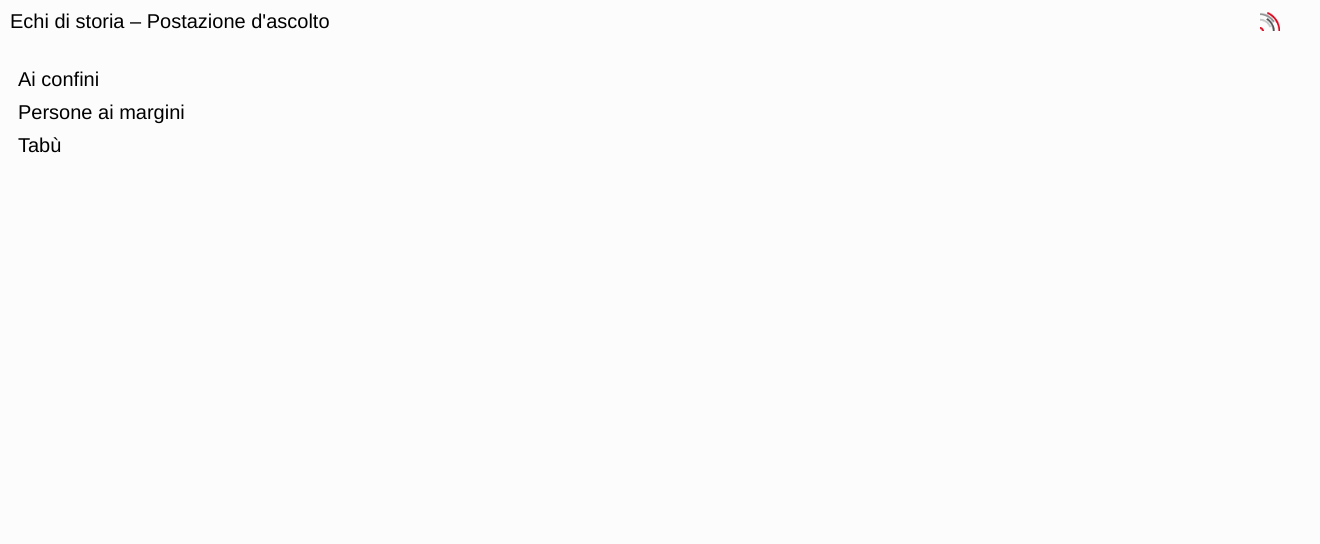
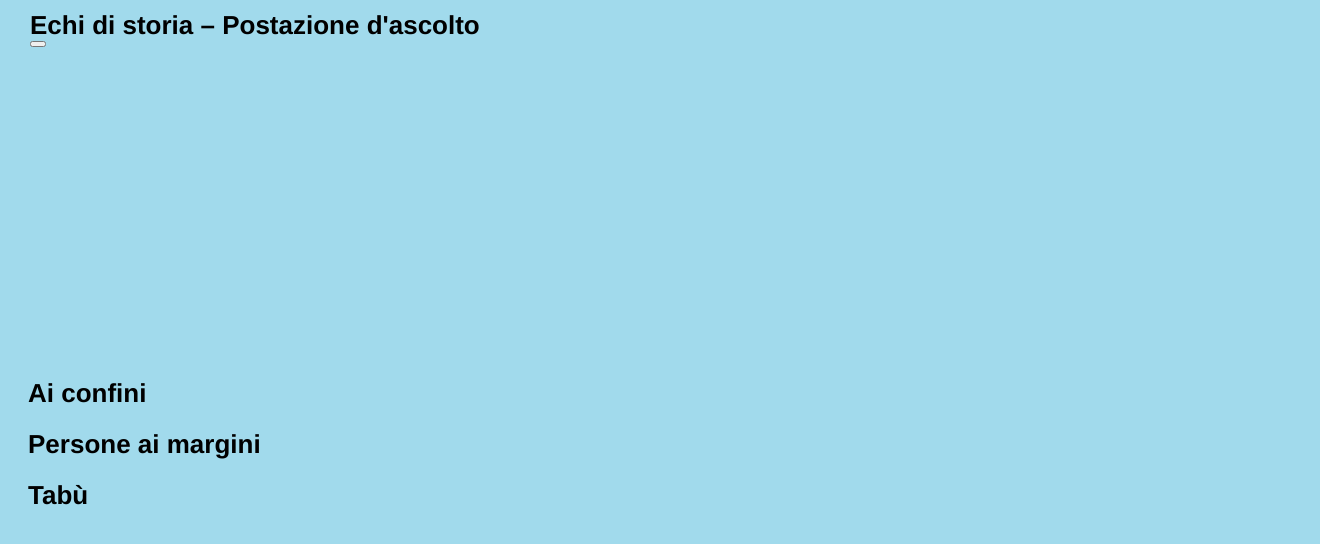
Before and after one commit to sophiesprugasci/EchidiStoria, a plain HTML site: page index.html in a window 1280 px wide. Shown: the whole page, 1320 px wide, since content can reach past the window. Drawn offline with Linux system fonts and the light colour scheme.

Commit message:
Update style.css blue background + rest

```diff
--- a/style.css
+++ b/style.css
@@ -2,10 +2,10 @@
 html {
     width: 100vw;
     height: 100vh;
-    font-size: 16px;
+    font-size: 26px;
     font-family: 'Helvetica Neue', sans-serif;
     font-weight: medium;
-    background-color: #fcfcfc;
+    background-color: #A1DAEC;
     color: black;
     list-style-type: disc;
     overflow-x: hidden;
@@ -16,7 +16,7 @@ html {
 .pop-up {
     display: none;
     background-color: black;
-    color: white;
+    color: #fcfcfc;
     position: fixed;
     /* top: 50%;
     left: 50%; */
@@ -41,62 +41,56 @@ html {
 }
 
 /*nav*/
-nav .container{
+nav .container {
     display: flex;
-    justify-content: space-between;
-    align-items: center;
-    background-color: #fcfcfc;
+    flex-direction: column;
+    align-items: flex-start;
+    background-color: #A1DAEC;
     color: black;
-    padding:0;
-    position: fixed;
+    padding: 10px;
+    position: absolute;
+    align-self: top;
     top: 0;
     left: 0;
     width: 100%;
-    margin-top: 10px;
-    margin-left: 10px;
+    margin: 0 20px;
+}
+
+nav .logo {
+    display: block;
+    margin: 0;
+    max-width: 200px;
+    height: auto;
+    margin-bottom: 10px;
 }
 
 h1 {
-    font-size: 20px;
-    font-weight: 100;
+    font-size: 26px;
+    font-weight: bold;
     margin: 0;
     padding: 0;
-}
-
-.logo-button {
-    background-color: #fcfcfc;
-    background-image: url('logo.png');
-    background-size: contain;
-    background-repeat: no-repeat;
-    background-position: center;
-    width: 20px;
-    height: auto;
-    aspect-ratio: 1;
-    border: none;
-    cursor: pointer;
-    margin-left: auto;
-    margin-right: 10px;
+    color: black;
+    text-align: left;
 }
 
 /*generale*/
 body {
-    /* display: none; */
     width: 100vw;
     height: auto;
-    padding-top: 50px;
-    padding-left: 10px;
+    padding-top: 350px;
+    padding-left:20px;
 }
 
 /*Sezioni*/
 h2 {
-    font-size: 20px;
-    font-weight: normal;
+    font-size: 26px;
+    font-weight: medium;
 }
 
 .title {
     width: 100%;
     background-color: black 0.5;
-    margin: 10px 0;
+    margin: 20px 0;
     padding: 0;
     cursor: pointer;
 }
@@ -113,6 +107,7 @@ ul ul {
 
 li {
     padding-bottom: 10px;
+    font-size: 20px;
 }
 
 .container {
@@ -132,3 +127,10 @@ audio {
 .container .column {
     margin-right: 10px;
 }
+
+.description{
+    font-size: 20px;
+    font-weight: normal;
+    margin: 0;
+    padding: 0;
+}
```
